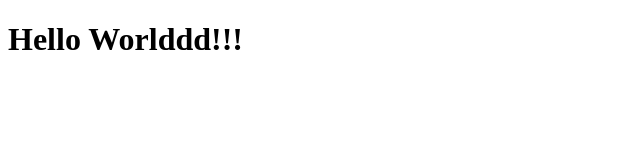
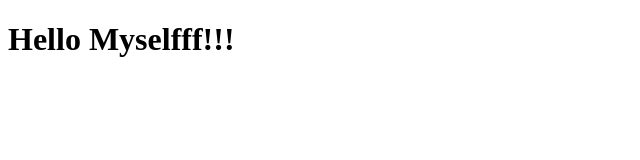
Before and after one commit to Aryan30134/AryanSadhwani_202326800080_Mid2025, a plain HTML site: page index.html in a window 1280 px wide. Shown: the full height of the page, 0-640 px from the left. Drawn offline with Linux system fonts and the light colour scheme.

Commit message:
add code2

```diff
--- a/index.html
+++ b/index.html
@@ -6,6 +6,6 @@
     <title>Document</title>
 </head>
 <body>
-    <h1>Hello Worlddd!!!</h1>
+    <h1>Hello Myselfff!!!</h1>
 </body>
 </html>
```
